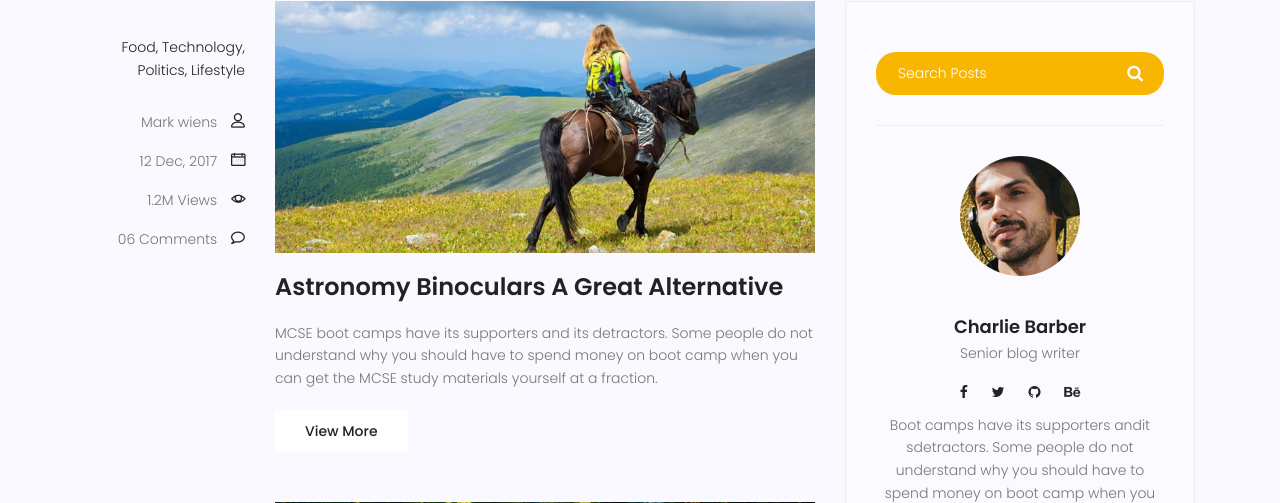
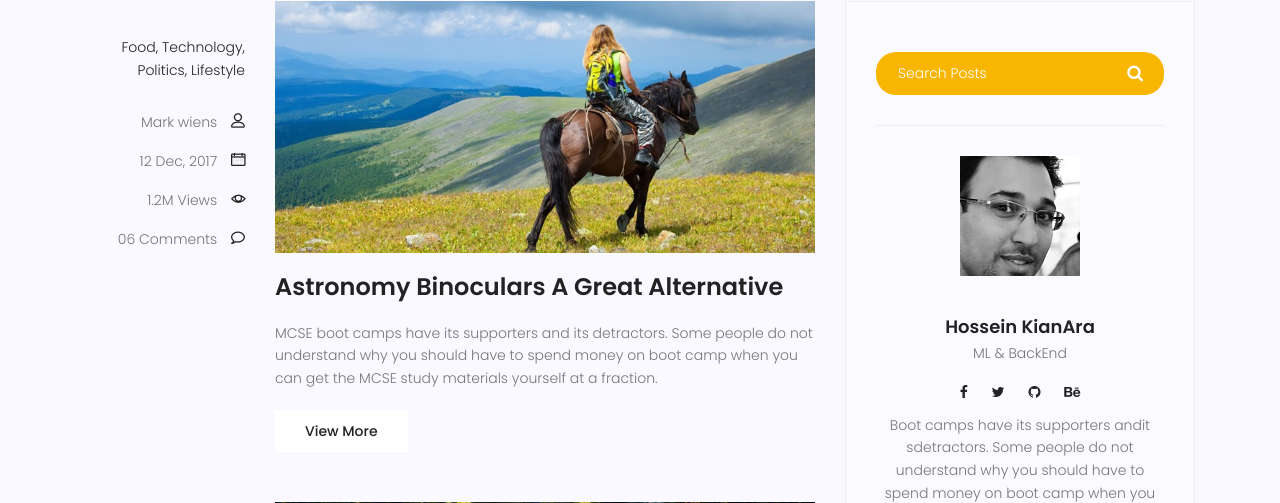
Before and after one commit to sabbah128/DjangoTutorial, a Django app: page /blog/ in a window 1280 px wide. Shown: the part 1081-1584 px from the top of the page. Run offline with Django 3.2, Linux system fonts and the light colour scheme; some libraries are stand-ins or nearby versions.

Commit message:
sent a dict to blog html

```diff
--- a/blog/views.py
+++ b/blog/views.py
@@ -1,8 +1,9 @@
 from django.shortcuts import render
 
 
+content = {'name': 'Hossein', 'lname': 'KianAra', 'job': 'ML & BackEnd'}
 def blog_view(request):
-    return render(request, 'blog/blog-home.html')
+    return render(request, 'blog/blog-home.html', content)
 
 
 def blog_single(request):
--- a/templates/blog/blog-home.html
+++ b/templates/blog/blog-home.html
@@ -297,8 +297,8 @@
           </div>
           <div class="single-sidebar-widget user-info-widget">
             <img src="{% static 'img/blog/user-info.png' %}" alt="" />
-            <a href="#"><h4>Charlie Barber</h4></a>
-            <p>Senior blog writer</p>
+            <a href="#"><h4>{{name}} {{lname}}</h4></a>
+            <p>{{job}}</p>
             <ul class="social-links">
               <li>
                 <a href="#"><i class="fa fa-facebook"></i></a>
```
Also changed, not shown: statics/img/blog/user-info.png.
